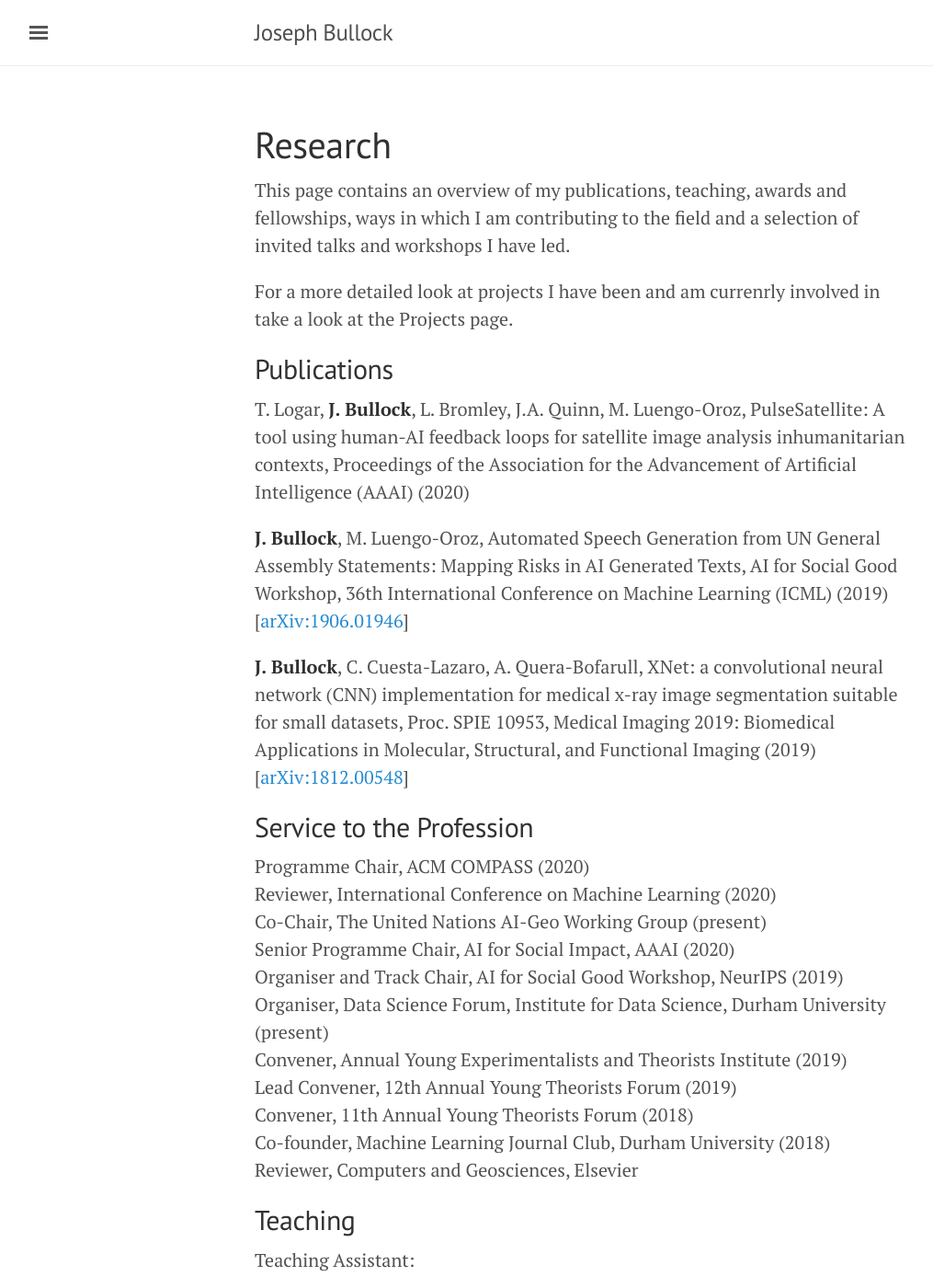
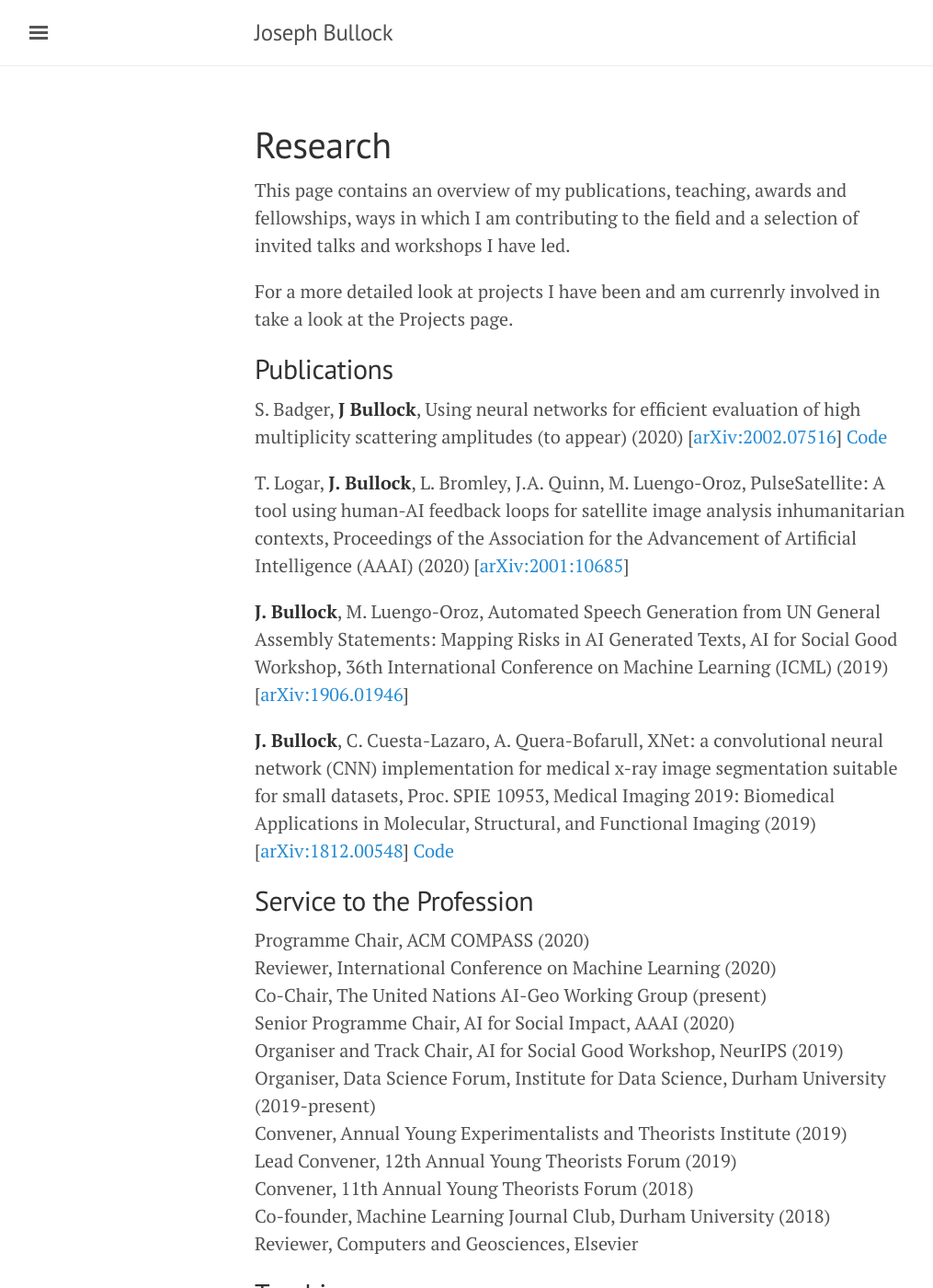
Before and after one commit to JosephPB/josephpb.github.io, a Jekyll site: the page built from publications.md, in a window 1280 px wide and 1400 px high. Shown: the whole window at 92% size, without its empty margins (3-1018 px from the left). Built offline with Jekyll 4.4.1, drawn with Linux system fonts in a browser that asks for light colours; some of the changed text lies outside the part shown.

Commit message:
adding new publications

```diff
--- a/publications.md
+++ b/publications.md
@@ -9,11 +9,13 @@ For a more detailed look at projects I have been and am currenrly involved in ta
 
 ## Publications
 
-T. Logar, **J. Bullock**, L. Bromley, J.A. Quinn, M. Luengo-Oroz, PulseSatellite: A tool using human-AI feedback loops for satellite image analysis inhumanitarian contexts, Proceedings of the Association for the Advancement of Artificial Intelligence (AAAI) (2020)
+S. Badger, **J Bullock**, Using neural networks for efficient evaluation of high multiplicity scattering amplitudes (to appear) (2020) [[arXiv:2002.07516](https://arxiv.org/abs/2002.07516)] [Code](https://github.com/JosephPB/n3jet)
+
+T. Logar, **J. Bullock**, L. Bromley, J.A. Quinn, M. Luengo-Oroz, PulseSatellite: A tool using human-AI feedback loops for satellite image analysis inhumanitarian contexts, Proceedings of the Association for the Advancement of Artificial Intelligence (AAAI) (2020) [[arXiv:2001:10685](https://arxiv.org/abs/2001.10685)]
 
 **J. Bullock**, M. Luengo-Oroz, Automated Speech Generation from UN General Assembly Statements: Mapping Risks in AI Generated Texts, AI for Social Good Workshop, 36th International Conference on Machine Learning (ICML) (2019) [[arXiv:1906.01946](https://arxiv.org/abs/1906.01946)]
 
-**J. Bullock**, C. Cuesta-Lazaro, A. Quera-Bofarull, XNet: a convolutional neural network (CNN) implementation for medical x-ray image segmentation suitable for small datasets, Proc. SPIE 10953, Medical Imaging 2019: Biomedical Applications in Molecular, Structural, and Functional Imaging (2019) [[arXiv:1812.00548](https://arxiv.org/abs/1812.00548)]
+**J. Bullock**, C. Cuesta-Lazaro, A. Quera-Bofarull, XNet: a convolutional neural network (CNN) implementation for medical x-ray image segmentation suitable for small datasets, Proc. SPIE 10953, Medical Imaging 2019: Biomedical Applications in Molecular, Structural, and Functional Imaging (2019) [[arXiv:1812.00548](https://arxiv.org/abs/1812.00548)] [Code](https://github.com/JosephPB/XNet)
 
 ## Service to the Profession
 
@@ -22,7 +24,7 @@ Reviewer, International Conference on Machine Learning (2020)<br/>
 Co-Chair, The United Nations AI-Geo Working Group (present)<br/>
 Senior Programme Chair, AI for Social Impact, AAAI (2020)<br/>
 Organiser and Track Chair, AI for Social Good Workshop, NeurIPS (2019)<br/>
-Organiser, Data Science Forum, Institute for Data Science, Durham University (present)<br/>
+Organiser, Data Science Forum, Institute for Data Science, Durham University (2019-present)<br/>
 Convener, Annual Young Experimentalists and Theorists Institute (2019)<br/>
 Lead Convener, 12th Annual Young Theorists Forum (2019)<br/>
 Convener, 11th Annual Young Theorists Forum (2018)<br/>
@@ -38,6 +40,8 @@ Teaching Assistant:
 
 ## Invited Workshops and Talks
 
+**Humanitarian Applications of AI for Remote Sensing**, Institute for Risk and Reslience, Durham University (2020)<br/>
+**Mapping Risks and Biases in Ai Systems**, Innovative Computing Group, Durham University (2020)<br/>
 *Mapping Risks in Generated Text*, Institute for Data Science Launch Event, Durham University (2019)<br/>
 *AI for Humanitarian Relief*, Digital Aid Workshop, Alan Turing Institute (2019)<br/>
 *Data Science for Humanitarian Relief*, Office of the United Nations High Commissioner for Human Rights (2019)<br/>
```
